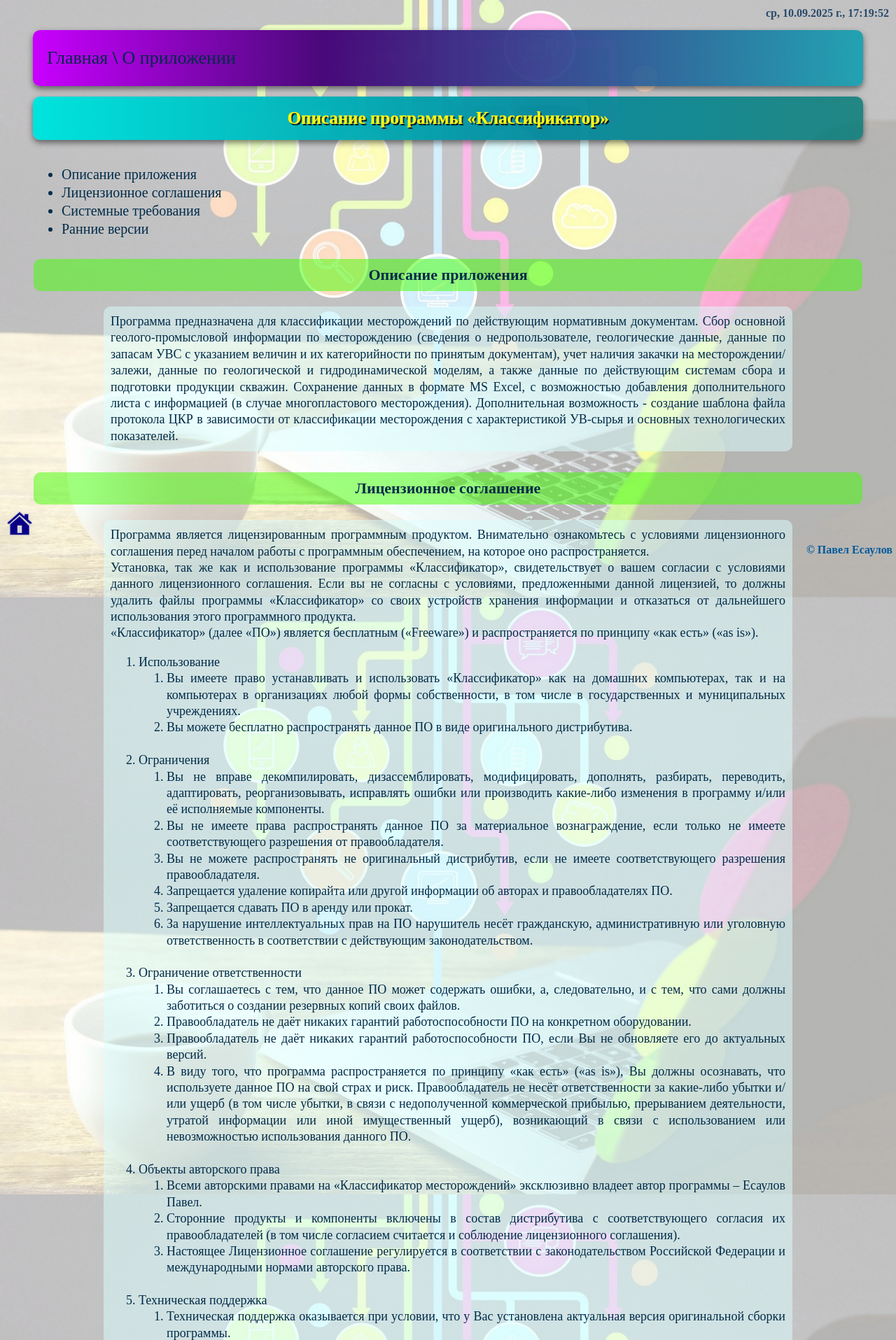
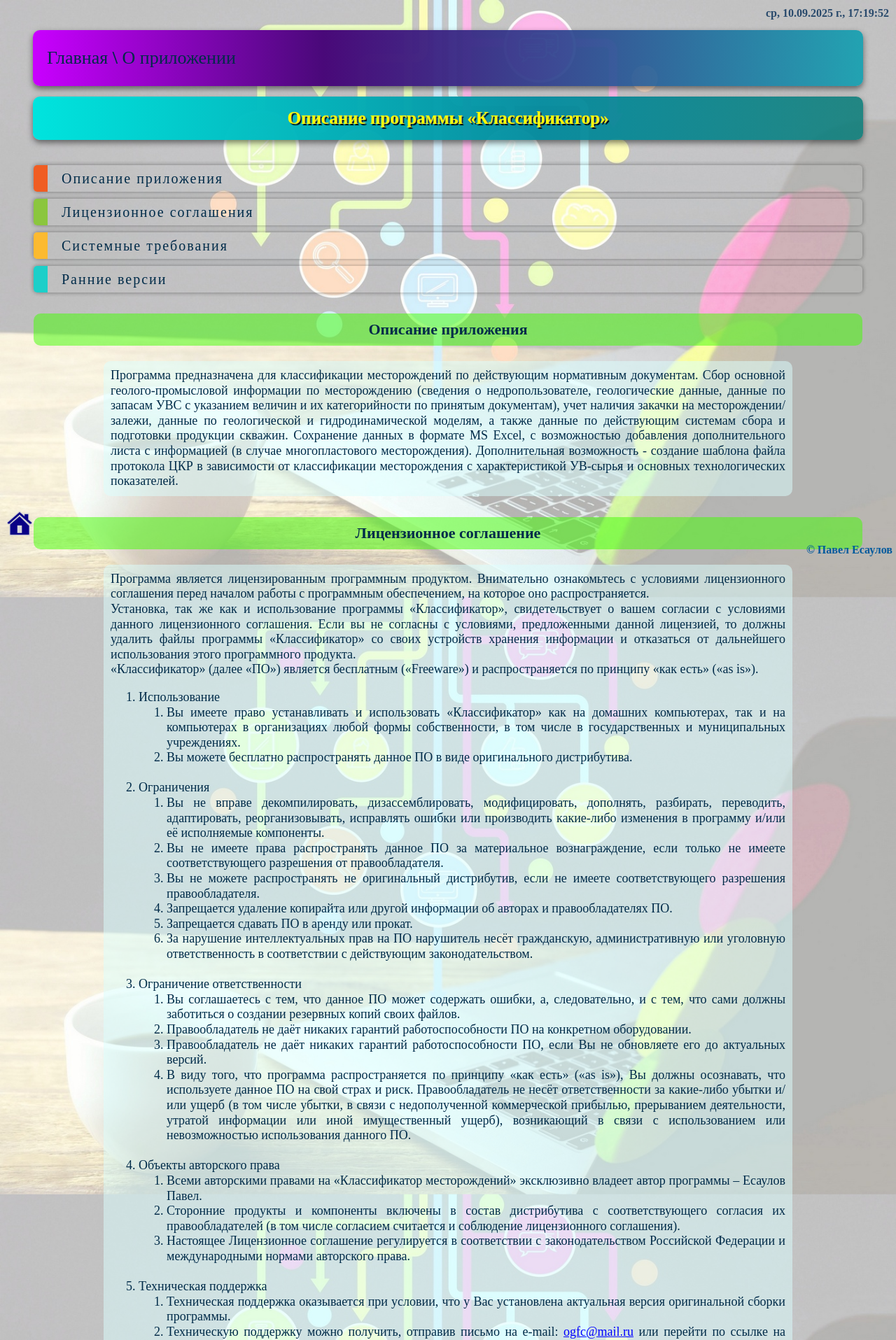
Before and after one commit to Enzo1987Pavel/NewSite, a Flask app: page /application in a window 1280 px wide. Shown: the top 1915 px of the page at 70% size. Run offline with Flask 3, Linux system fonts and the light colour scheme.

Commit message:
Adding up-button for the page upping

```diff
--- a/static/styles/style.css
+++ b/static/styles/style.css
@@ -81,6 +81,58 @@
         box-shadow: 0 4px 8px rgba(0, 0.3, 0.3, 0.5);
     }
 
+    .border {
+      list-style: none;
+      padding: 0;
+    }
+
+    .border li {
+      size: 50px;
+      font-family: "Times New Roman", Arial, sans-serif;
+      padding: 7px 20px;
+      margin-bottom: 10px;
+      border-radius: 5px;
+      border-left: 20px solid #f05d22;
+      box-shadow:
+        2px -2px 5px 0 rgba(0, 0, 0, 0.1),
+        -2px -2px 5px 0 rgba(0, 0, 0, 0.1),
+        2px 2px 5px 0 rgba(0, 0, 0, 0.1),
+        -2px 2px 5px 0 rgba(0, 0, 0, 0.1);
+      font-size: 20px;
+      letter-spacing: 2px;
+      transition: 0.3s all linear;
+    }
+    .border li:nth-child(2) {
+      border-color: #8bc63e;
+    }
+    .border li:nth-child(3) {
+      border-color: #fcba30;
+    }
+    .border li:nth-child(4) {
+      border-color: #1ccfc9;
+    }
+    .border li:nth-child(5) {
+      border-color: #493224;
+    }
+    .border li:hover {
+      border-left: 20px solid transparent;
+    }
+    .border li:nth-child(1):hover {
+      border-right: 20px solid #f05d22;
+    }
+    .border li:nth-child(2):hover {
+      border-right: 20px solid #8bc63e;
+    }
+    .border li:nth-child(3):hover {
+      border-right: 20px solid #fcba30;
+    }
+    .border li:nth-child(4):hover {
+      border-right: 20px solid #1ccfc9;
+    }
+    .border li:nth-child(5):hover {
+      border-right: 20px solid #493224;
+    }
+
     #col_email {
         text-align: right;
         width: 50%;
--- a/templates/application.html
+++ b/templates/application.html
@@ -20,6 +20,8 @@
     border-block: 10px;
     border-radius: 10px;
     word-break: break-word;
+       line-height: 1.2;
+       letter-spacing: normal;
    }
 
    .mail_sup {
@@ -36,20 +38,6 @@
 
 </style>
 
-
-    <script>
-        document.querySelectorAll('a[href^="#"]').forEach(anchor =&gt; {
-        anchor.addEventListener('click', function (e) {
-            e.preventDefault();
-
-                document.querySelector(this.getAttribute('href')).scrollIntoView({
-                    behavior: 'smooth'
-                });
-            });
-        });
-    </script>
-
-
     <div class="text-align: center">
 
     <table>
@@ -62,7 +50,7 @@
         </tr>
         <tr>
             <td id="col_App" colspan="3" >
-                <ul style="font-size: 20px; line-height: 1.3;">
+                <ul class="border" style="font-size: 20px; line-height: 1.2;">
                     <li><a href="#Описание приложения">Описание приложения</a></li>
                     <li><a href="#Лицензионное соглашение">Лицензионное соглашения</a></li>
                     <li><a href="#Системные требования">Системные требования</a></li>
@@ -71,7 +59,7 @@
 
                 <p id="Описание приложения" style="visibility: hidden; margin: 10px;">
                 <p id="Описание приложения" style="font-size: 22px; text-align: center; background: rgba(67, 255, 0, 0.5); border-radius: 10px 10px 10px 10px; padding: 10px; margin-bottom: 22px; margin-top: 30px; font-weight: bold;">Описание приложения<br>
-                    <div id="TextAbout" style="font-size: 18px; text-align: justify; line-height: 1.3;">
+                    <div id="TextAbout" style="font-size: 18px; text-align: justify;">
                         Программа предназначена для классификации месторождений по действующим нормативным документам.
                         Сбор основной геолого-промысловой информации по месторождению (сведения о недропользователе,
                         геологические данные, данные по запасам УВС с указанием величин и их&nbsp;категорийности по принятым документам),
@@ -84,7 +72,7 @@
 
                 <p id="Лицензионное соглашение" style="visibility: hidden; margin: 10px; scroll-behavior: smooth;"</p>
                 <p id="Лицензионное соглашение" style="font-size: 22px; text-align: center; background: rgba(67, 255, 0, 0.5); border-radius: 10px 10px 10px 10px; padding: 10px; margin-bottom: 22px; margin-top: 30px; font-weight: bold;">Лицензионное соглашение<br>
-                    <div id="TextAbout" style="font-size: 18px; text-align: justify; line-height: 1.3;">
+                    <div id="TextAbout" style="font-size: 18px; text-align: justify;">
                         Программа является лицензированным программным продуктом.
                         Внимательно ознакомьтесь с условиями лицензионного соглашения перед началом работы с программным обеспечением, на которое оно распространяется.<br />
                         Установка, так же как и использование программы «Классификатор», свидетельствует о вашем согласии с условиями данного лицензионного соглашения.
@@ -146,7 +134,7 @@
 
                 <p id="Системные требования" style="visibility: hidden; margin: 10px;"</p>
                 <p id="Системные требования" style="font-size: 22px; text-align: center; background: rgba(67, 255, 0, 0.5); border-radius: 10px 10px 10px 10px; padding: 10px; margin-top: 30px; font-weight: bold;">Системные требования<br>
-                    <div id="TextAbout" style="font-size: 18px; text-align: justify; line-height: 1.3;">
+                    <div id="TextAbout" style="font-size: 18px; text-align: justify;">
                         <center>Для стабильной работы приложения необходимы следующие системные требования:</center><br>
 
                         <u>Минимальные системные требования:</u>
@@ -171,7 +159,7 @@
                     </div>
 
                 <p id="Ранние версии" style="font-size: 22px; text-align: center; background: rgba(67, 255, 0, 0.5); border-radius: 10px 10px 10px 10px; padding: 10px; margin-bottom: 22px; font-weight: bold;">Ранние версии<br>
-                <div id="TextAbout" style="font-size: 18px; text-align: justify; line-height: 1.3;">
+                <div id="TextAbout" style="font-size: 18px; text-align: justify;">
                     Последнюю версию приложения можно скачать по ссылке ниже:<br>
                     <center><a href="/static/files/Классификатор_5.4.1.zip" download="Классификатор_5.4.1.zip" ;
                                class="mail_sup">Классификатор 5.4.1</a> (21.09.2023)
--- a/templates/base.html
+++ b/templates/base.html
@@ -84,43 +84,6 @@
             border: 1px solid #333; /* Параметры рамки */
             border-radius: 5px;
         }
-
-    {#    body {#}
-    {#  min-height: 2000px;#}
-    {#}#}
-
-    {#.btn-up {#}
-    {#  position: fixed;#}
-    {#  background-color: #002f50;#}
-    {#  right: 10px;#}
-    {#  bottom: 30px;#}
-    {#  border-radius: 25px;#}
-    {#  cursor: pointer;#}
-    {#  display: flex;#}
-    {#  align-items: center;#}
-    {#  justify-content: center;#}
-    {#  transition: opacity 0.15s ease-in-out, transform 0.3s ease-in-out;#}
-    {#  color: #fff;#}
-    {#  width: 40px;#}
-    {#  height: 40px;#}
-    {#  opacity: 1;#}
-    {#  transform: translateY(0);#}
-    {#}#}
-    {##}
-    {#.btn-up_hide {#}
-    {#  display: none;#}
-    {#}#}
-    {##}
-    {#.btn-up_hiding {#}
-    {#  opacity: 0;#}
-    {#  transform: translateY(100px);#}
-    {#}#}
-    {##}
-    {#.btn-up-icon {#}
-    {#  width: 40px;#}
-    {#  height: 40px;#}
-    {#  fill: currentcolor;#}
-    {#}#}
     </style>
 
     <div id="live-time" class="time_now" data-title="Текущие дата и время"></div>
@@ -141,19 +104,7 @@
 {% endblock -%}
 
 
-      <svg xmlns="http://www.w3.org/2000/svg" style="display: none;">
-        <symbol id="arrow-up-short" viewBox="0 0 16 16" >
-          <path fill-rule="evenodd" d="M8 12a.5.5 0 0 0 .5-.5V5.707l2.146 2.147a.5.5 0 0 0 .708-.708l-3-3a.5.5 0 0 0-.708 0l-3 3a.5.5 0 1 0 .708.708L7.5 5.707V11.5a.5.5 0 0 0 .5.5z" />
-        </symbol>
-      </svg>
-
-
-
-      <div class="btn-up btn-up_hide" title="Наверх страницы">
-        <svg class="btn-up-icon" role="img" aria-label="Наверх страницы">
-          <use xlink:href="#arrow-up-short"></use>
-        </svg>
-      </div>
+      <div class="btn-up btn-up_hide" title="Наверх страницы">&#8679;&nbsp;Наверх</div>
 
 <script>
     const btnUp = {
@@ -192,7 +143,7 @@
 
 
      <div class="footer">
-        <div style="margin-right: 5px; padding-top: 5px;">©&nbsp;Павел Есаулов</div>
+        <div style="margin-right: 5px; padding-top: 5px;">&copy;&nbsp;Павел Есаулов</div>
     </div>
     </body>
 </body>
```
Also changed, not shown: other parts of static/styles/style.css (+20 -17 lines).
